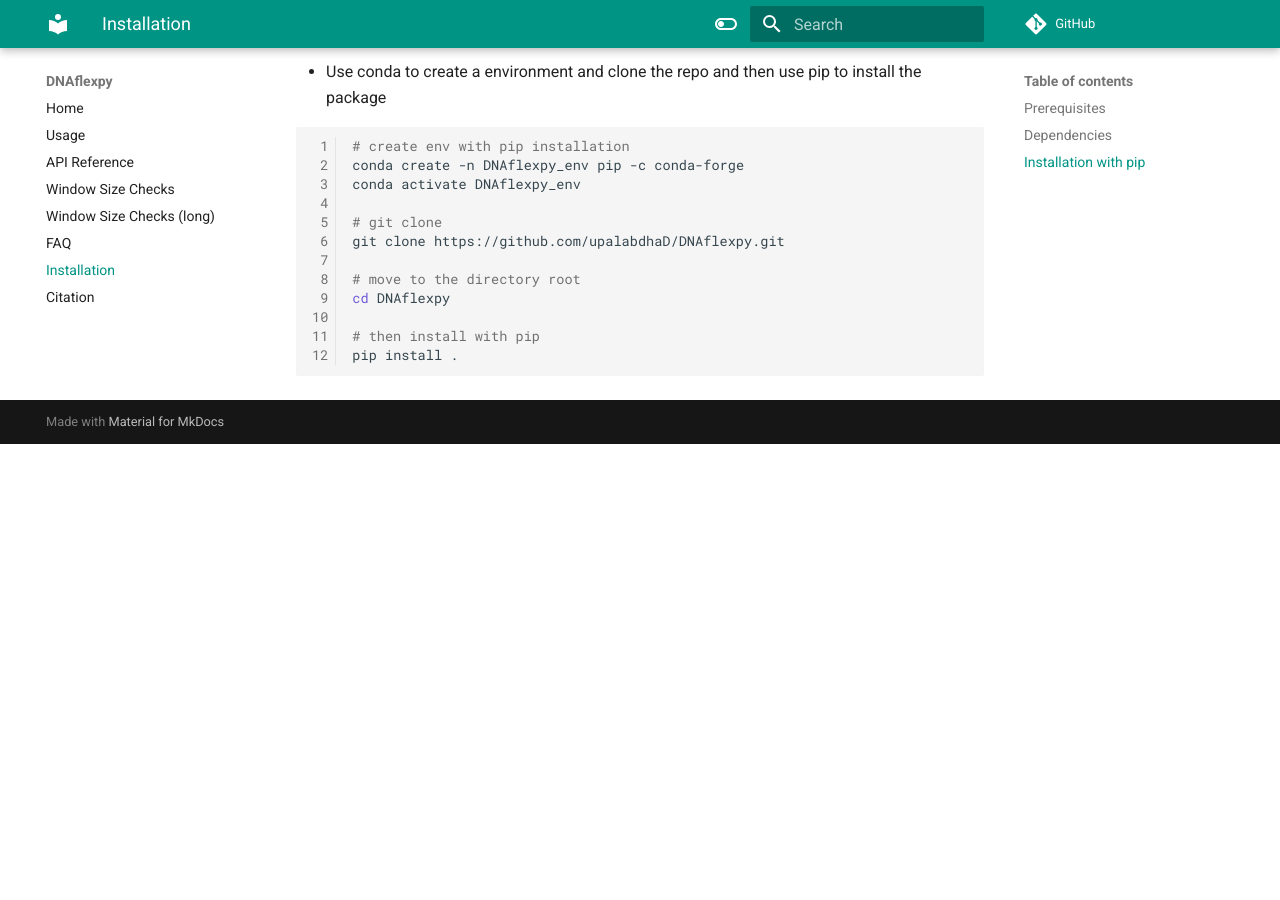
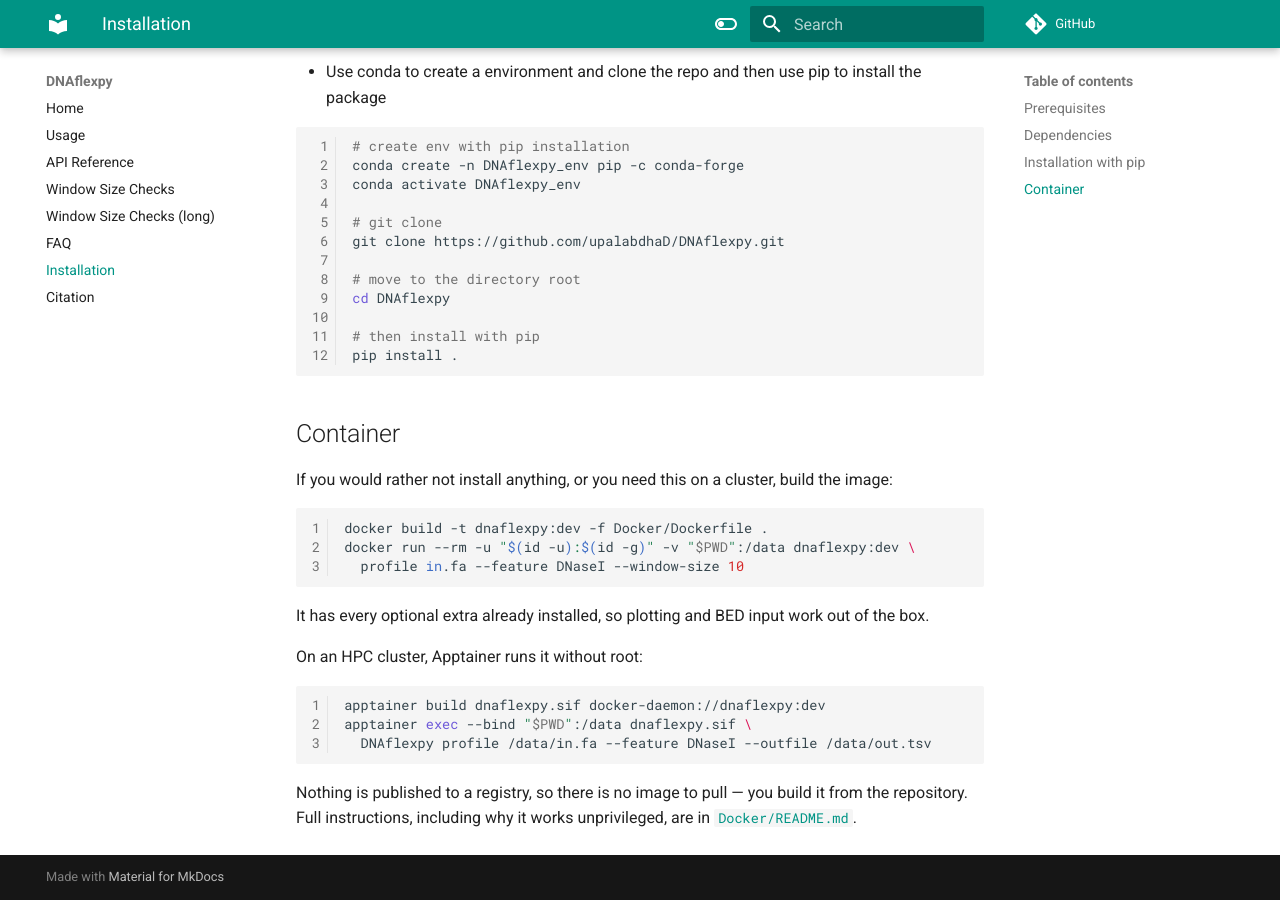
Before and after one commit to UpalabdhaD/DNAflexpy, an MkDocs documentation site: the page built from docs/installation.md, in a window 1280 px wide and 900 px high, scrolled down 1056 px. Built offline with MkDocs 1.6.1 and Material for MkDocs 9.7.7, drawn with Linux system fonts in a browser that asks for light colours; comment, search, counter and statistics services are not loaded; before the commit the page ends 1500 px from its top, so only the background shows below that.

Commit message:
Add a container: Dockerfile, smoke test and Apptainer notes
One full-analysis image with the plot and bed extras, built from the
repository. Nothing is published to any registry: DNAflexpy is not on PyPI,
so the builder installs it from the build context rather than by name.

Four decisions exist for Apptainer, where the container runs as the invoking
user against a read-only filesystem: no USER directive, packages in system
site-packages, MPLCONFIGDIR=/tmp/mpl so matplotlib does not write under an
unwritable HOME, and PYTHONDONTWRITEBYTECODE=1. smoke_test.sh pins this with
a case running as UID 12345 with HOME=/nonexistent.

There is no Docker on this machine, so the new CI job is what actually
verifies the image. It runs on pull requests too, not just pushes.

````diff
--- a/docs/installation.md
+++ b/docs/installation.md
@@ -57,3 +57,33 @@ cd DNAflexpy
 # then install with pip
 pip install .
 ```
+
+
+
+
+
+## Container
+
+If you would rather not install anything, or you need this on a cluster, build
+the image:
+
+```bash
+docker build -t dnaflexpy:dev -f Docker/Dockerfile .
+docker run --rm -u "$(id -u):$(id -g)" -v "$PWD":/data dnaflexpy:dev \
+  profile in.fa --feature DNaseI --window-size 10
+```
+
+It has every optional extra already installed, so plotting and BED input work
+out of the box.
+
+On an HPC cluster, Apptainer runs it without root:
+
+```bash
+apptainer build dnaflexpy.sif docker-daemon://dnaflexpy:dev
+apptainer exec --bind "$PWD":/data dnaflexpy.sif \
+  DNAflexpy profile /data/in.fa --feature DNaseI --outfile /data/out.tsv
+```
+
+Nothing is published to a registry, so there is no image to pull — you build
+it from the repository. Full instructions, including why it works unprivileged,
+are in [`Docker/README.md`](https://github.com/UpalabdhaD/DNAflexpy/blob/main/Docker/README.md).
````
Also changed, not shown: CLAUDE.md (+10 -0 lines), Docker/README.md (added, +120 -0 lines), 4 other files.
